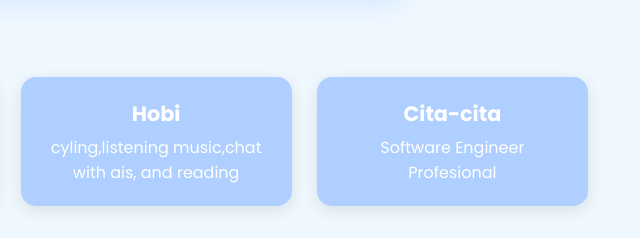
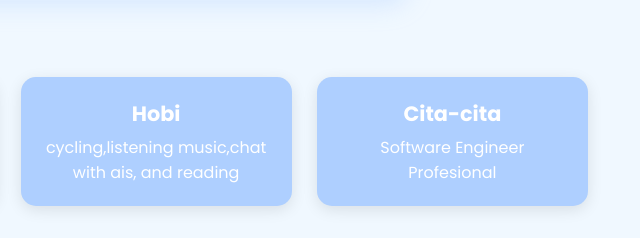
Before and after one commit to uzeeii/web-portofolio, a plain HTML site: page index.html in a window 1280 px wide. Shown: the part 1343-1581 px from the top of the page, 632-1272 px from the left. Drawn offline with Linux system fonts and the light colour scheme.

Commit message:
Update index.html

```diff
--- a/index.html
+++ b/index.html
@@ -65,7 +65,7 @@
                     </div>
                     <div class="info-item">
                         <strong>Hobi</strong>
-                        <span>cyling,listening music,chat with ais, and reading</span>
+                        <span>cycling,listening music,chat with ais, and reading</span>
                     </div>
                     <div class="info-item">
                         <strong>Cita-cita</strong>
@@ -174,4 +174,5 @@
 
     <script src="script.js"></script>
 </body>
+
 </html>
```
